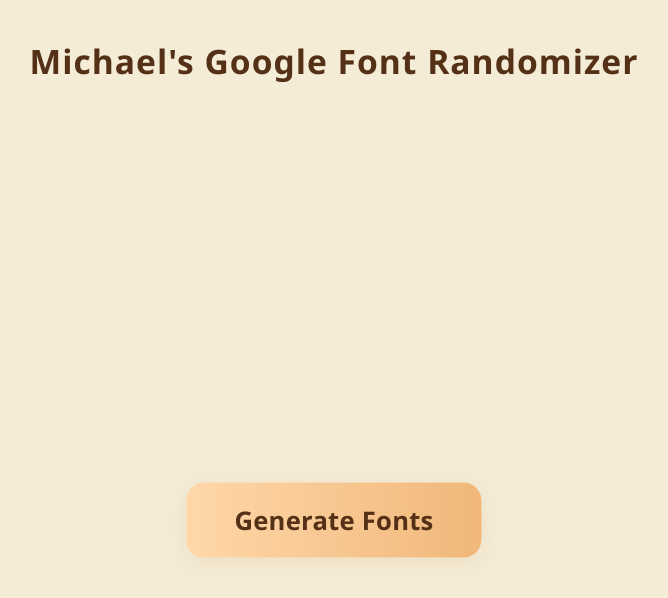
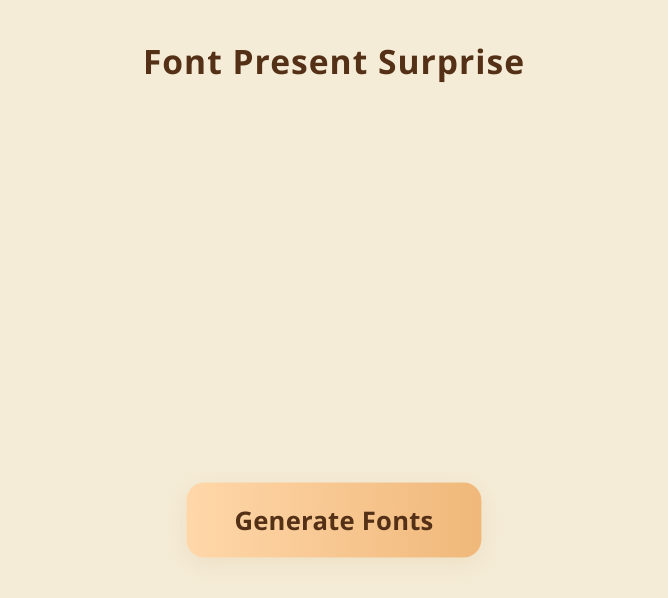
Before and after one commit to fontrandomizer/fontrandomizer.github.io, a plain HTML site: page index.html in a window 1280 px wide. Shown: the whole page, without its empty margins (306-974 px from the left). Drawn offline with Linux system fonts and the light colour scheme; no server answers.

Commit message:
Changed website name
Michael's Google Font Randomizer --> Font Present Surprise

```diff
--- a/index.html
+++ b/index.html
@@ -186,7 +186,7 @@
   </style>
 </head>
 <body>
-  <div id="header-title">Michael's Google Font Randomizer</div>
+  <div id="header-title">Font Present Surprise</div>
   <div id="gift-container"></div>
   <div class="container">
     <button id="generate-btn" disabled>Loading Fonts...</button>
```
